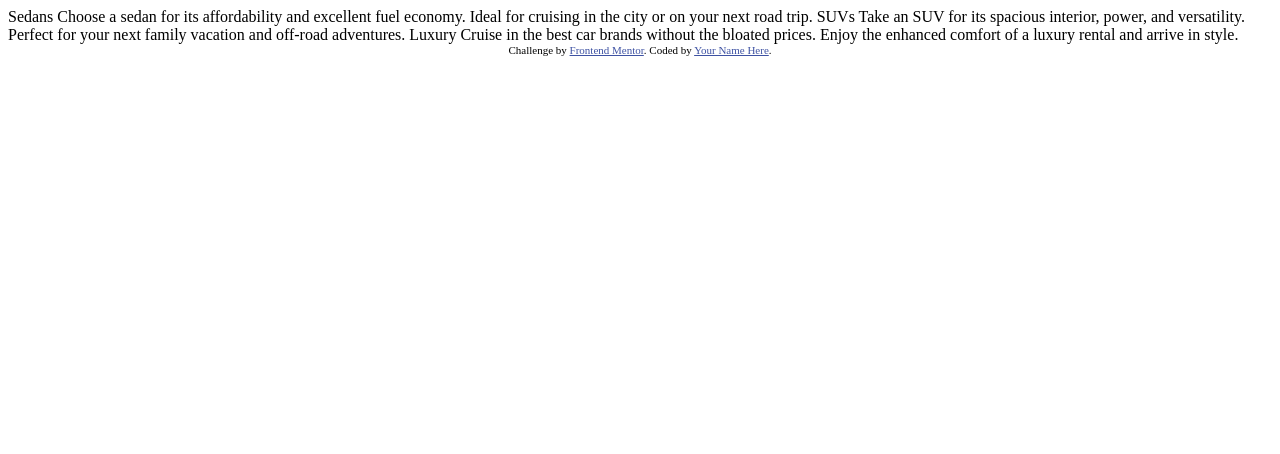
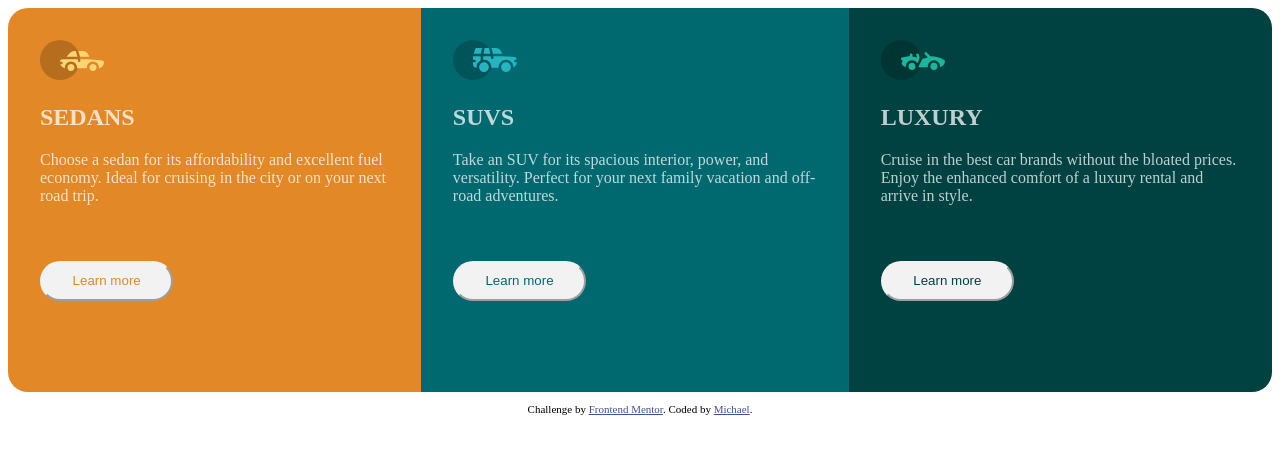
Before and after one commit to Dronei/ThreeColumn, a plain HTML site: page index.html in a window 1280 px wide. Drawn offline with Linux system fonts and the light colour scheme.

Commit message:
Style and html imporvements

```diff
--- a/index.html
+++ b/index.html
@@ -8,29 +8,35 @@
 
   <title>Frontend Mentor | 3-column preview card component</title>
 
-  <!-- Feel free to remove these styles or customise in your own stylesheet 👍 -->
-  <style>
-    .attribution { font-size: 11px; text-align: center; }
-    .attribution a { color: hsl(228, 45%, 44%); }
-  </style>
+  <link rel="stylesheet" href="style.css">
 </head>
 <body>
-
-  Sedans
-  Choose a sedan for its affordability and excellent fuel economy. Ideal for cruising in the city
-  or on your next road trip.
-
-  SUVs
-  Take an SUV for its spacious interior, power, and versatility. Perfect for your next family vacation
-  and off-road adventures.
-
-  Luxury
-  Cruise in the best car brands without the bloated prices. Enjoy the enhanced comfort of a luxury
-  rental and arrive in style.
-
+  <main>
+    <article id="article-first-position">
+      <img src="images/icon-sedans.svg" alt="Icon Sedan">
+      <h1>Sedans</h1>
+      <p>Choose a sedan for its affordability and excellent fuel economy. Ideal for cruising in the city
+      or on your next road trip.</p>
+      <button>Learn more</button>
+    </article>
+    <article id="article-second-position">
+      <img src="images/icon-suvs.svg" alt="Icon SUV">
+      <h1>SUVs</h1>
+      <p>Take an SUV for its spacious interior, power, and versatility. Perfect for your next family vacation
+      and off-road adventures.</p>
+      <button>Learn more</button>
+    </article>
+    <article id="article-third-position">
+      <img src="images/icon-luxury.svg" alt="Icon Luxury">
+      <h1>Luxury</h1>
+      <p>Cruise in the best car brands without the bloated prices. Enjoy the enhanced comfort of a luxury
+      rental and arrive in style.</p>
+      <button>Learn more</button>
+    </article>
+  </main>
   <div class="attribution">
     Challenge by <a href="https://www.frontendmentor.io?ref=challenge" target="_blank">Frontend Mentor</a>.
-    Coded by <a href="#">Your Name Here</a>.
+    Coded by <a href="#">Michael</a>.
   </div>
 </body>
 </html>
--- /dev/null
+++ b/style.css
@@ -0,0 +1,92 @@
+:root {
+    --v-bright-orange: hsl(31, 77%, 52%);
+    --v-dark-cyan: hsl(184, 100%, 22%);
+    --v-very-dark-cyan: hsl(179, 100%, 13%);
+    --v-transparent-white: hsla(0, 0%, 100%, 0.75);
+    --v-very-light-gray: hsl(0, 0%, 95%);
+}
+
+main {
+    display: flex;
+    flex-direction: row;
+    justify-content: center;
+    align-items: center;
+}
+
+main article {
+    height: 20em;
+    padding: 2em;
+}
+
+article h1 {
+    text-transform: uppercase;
+    color: var(--v-transparent-white);
+}
+
+article button {
+    border-radius: 20px;
+    text-align: center;
+    border-color: var(--v-very-light-gray);
+    color: var(--v-very-light-gray);
+    width: 10em;
+    height: 3em;
+    margin-top: 3em;
+}
+
+article p {
+    color: var(--v-transparent-white);
+}
+
+#article-first-position {
+    border-radius: 20px 0px 0px 20px;
+    background-color: var(--v-bright-orange);
+}
+
+#article-first-position button {
+    background-color: var(--v-very-light-gray);
+    color: var(--v-bright-orange);
+}
+
+#article-first-position button:hover {
+    color: var(--v-very-light-gray);
+    background-color: var(--v-bright-orange);
+}
+
+#article-second-position {
+    background-color: var(--v-dark-cyan);
+}
+
+#article-second-position button {
+    background-color: var(--v-very-light-gray);
+    color: var(--v-dark-cyan);
+}
+
+#article-second-position button:hover {
+    color: var(--v-very-light-gray);
+    background-color: var(--v-dark-cyan);
+}
+
+#article-third-position {
+    border-radius: 0px 20px 20px 0px;
+    background-color: var(--v-very-dark-cyan);
+}
+
+#article-third-position button {
+    background-color: var(--v-very-light-gray);
+    color: var(--v-very-dark-cyan);
+}
+
+#article-third-position button:hover {
+    color: var(--v-very-light-gray);
+    background-color: var(--v-very-dark-cyan);
+}
+
+.attribution {
+    margin-top: 1em;
+    font-size: 11px;
+    text-align: center;
+}
+
+.attribution a {
+    color: hsl(228, 45%, 44%);
+}
```
